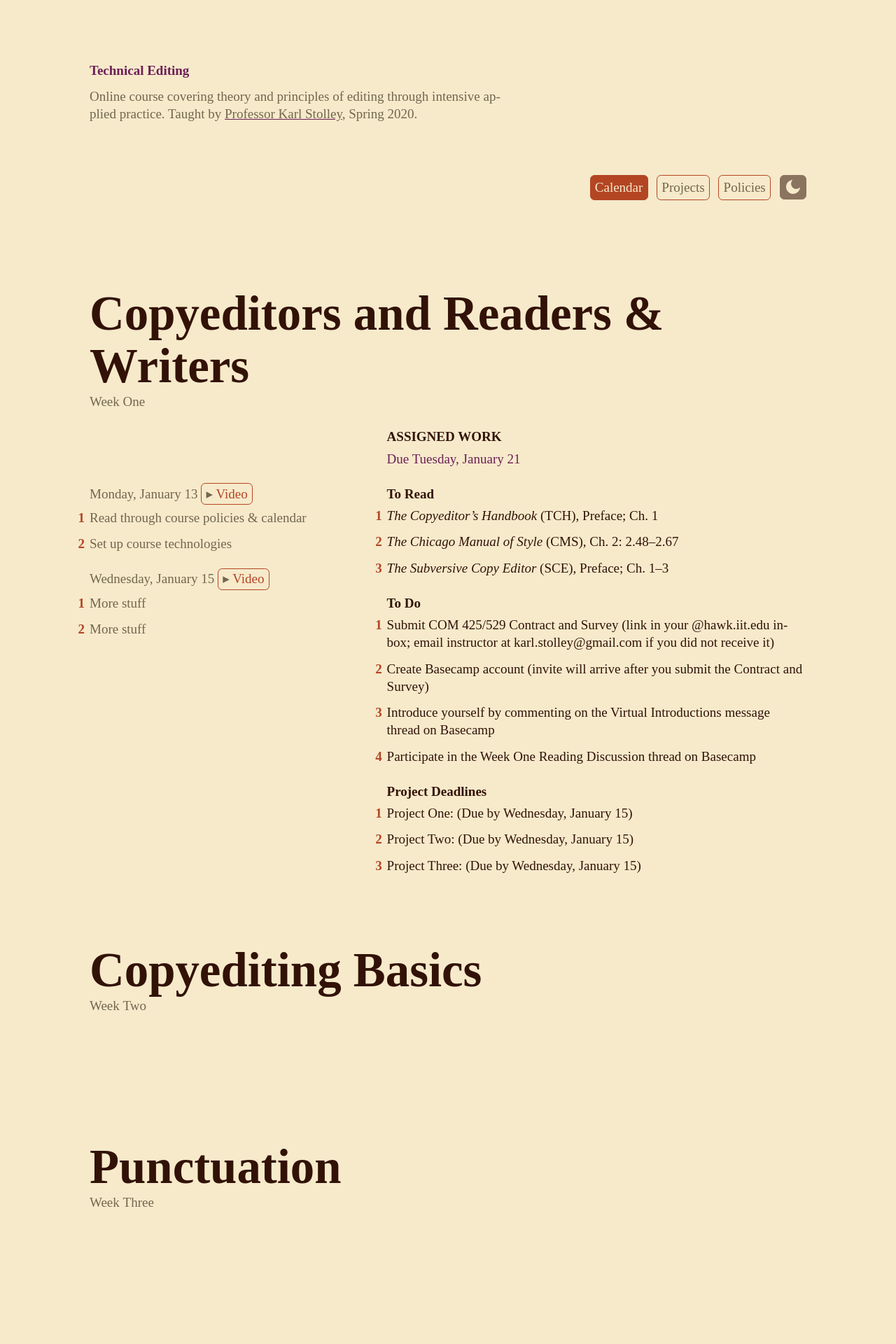
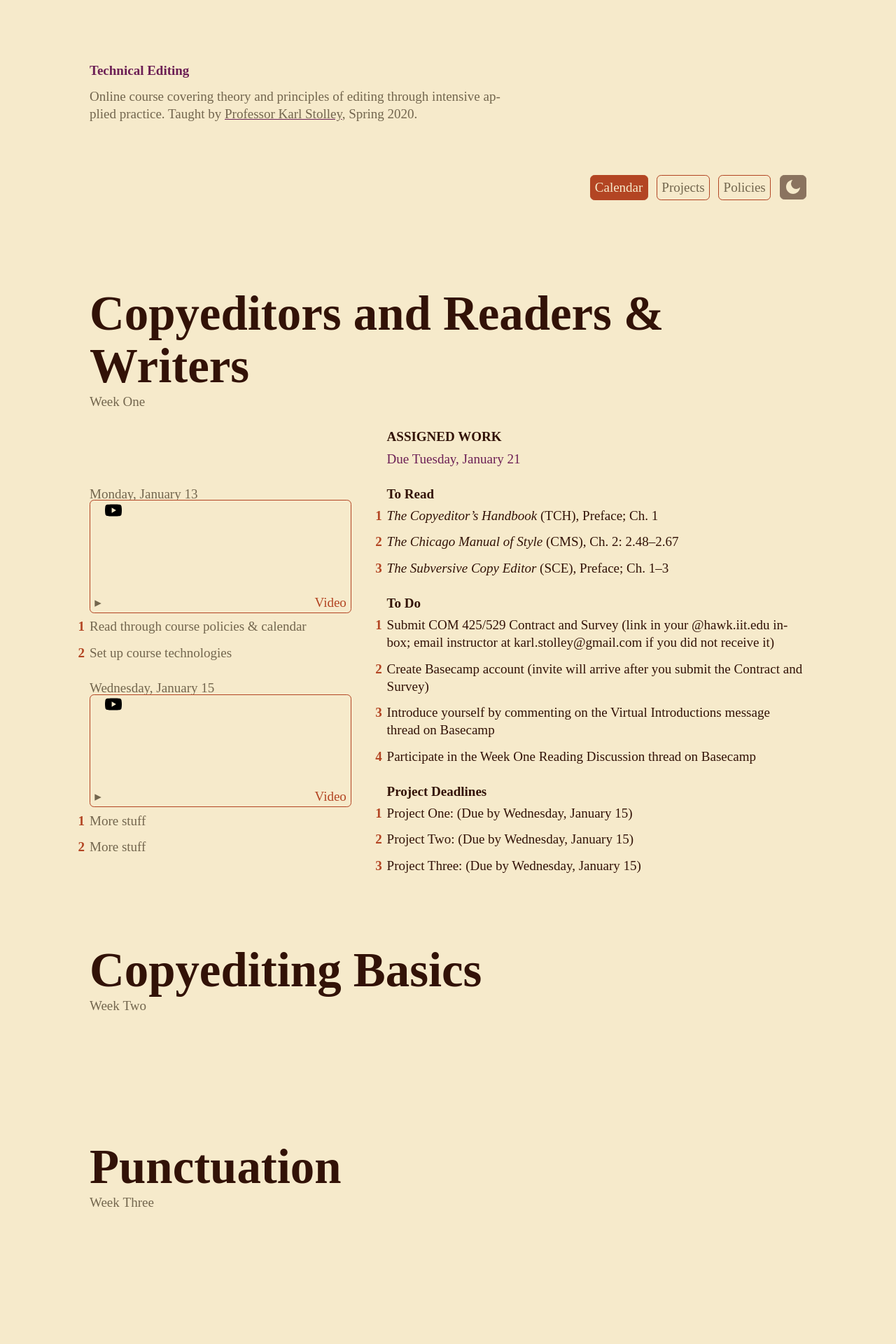
Before and after one commit to karlstolley/jekyll-theme-course, a Jekyll site: the page built from index.md, in a window 1280 px wide. Shown: the top 1920 px of the page at 70% size. Built offline with Jekyll 4.4.1, drawn with Linux system fonts in a browser that asks for light colours; some web fonts are replaced.

Commit message:
Add referenceable YouTube SVG icon

```diff
--- a/_layouts/calendar.html
+++ b/_layouts/calendar.html
@@ -44,7 +44,7 @@ layout: default
       {% else %}
         {% capture dateline %}Agenda for the Week of {{ entry.begins | date: "%B %-e" }}{% endcapture %}
       {% endif %}
-      <h3>{{ dateline }}{% if meeting.video %} <a href="{{ meeting.video }}">Video</a>{% endif %}</h3>
+      <h3>{{ dateline }}{% if meeting.video %} <a href="{{ meeting.video }}"><svg class="youtube"><use href="#youtube"></use></svg>Video</a>{% endif %}</h3>
       <ol>
         {% for item in meeting.agenda %}
           <li>{{ item | markdownify | remove: "<p>" | remove: "</p>" | strip_newlines }}</li>
@@ -116,3 +116,6 @@ layout: default
     {% endif %}
   </article>
 {% endfor %}
+
+  <!-- Youtube Icon via https://www.flaticon.com/free-icon/youtube_2111795 -->
+  <svg xmlns='http://www.w3.org/2000/svg' class="unused"><path id="youtube" d='m23.469 5.929.03.196c-.29-1.029-1.073-1.823-2.068-2.112l-.021-.005c-1.871-.508-9.4-.508-9.4-.508s-7.51-.01-9.4.508c-1.014.294-1.798 1.088-2.083 2.096l-.005.021c-.699 3.651-.704 8.038.031 11.947l-.031-.198c.29 1.029 1.073 1.823 2.068 2.112l.021.005c1.869.509 9.4.509 9.4.509s7.509 0 9.4-.509c1.015-.294 1.799-1.088 2.084-2.096l.005-.021c.318-1.698.5-3.652.5-5.648 0-.073 0-.147-.001-.221.001-.068.001-.149.001-.23 0-1.997-.182-3.951-.531-5.846zm-13.861 9.722v-7.293l6.266 3.652z'/></svg>
--- a/_sass/_base.scss
+++ b/_sass/_base.scss
@@ -106,3 +106,7 @@ code {
   position: absolute;
   left: -10000px;
 }
+
+.unused {
+  display: none;
+}
```
